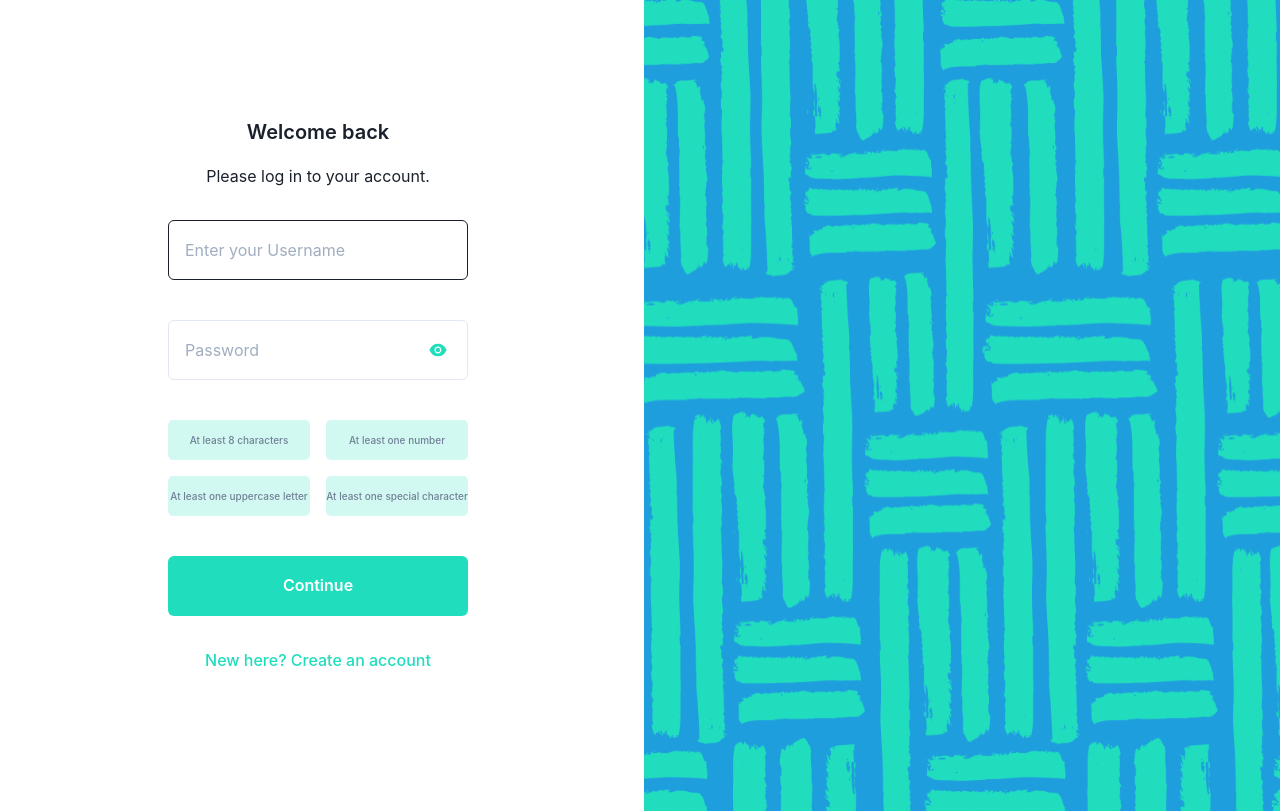
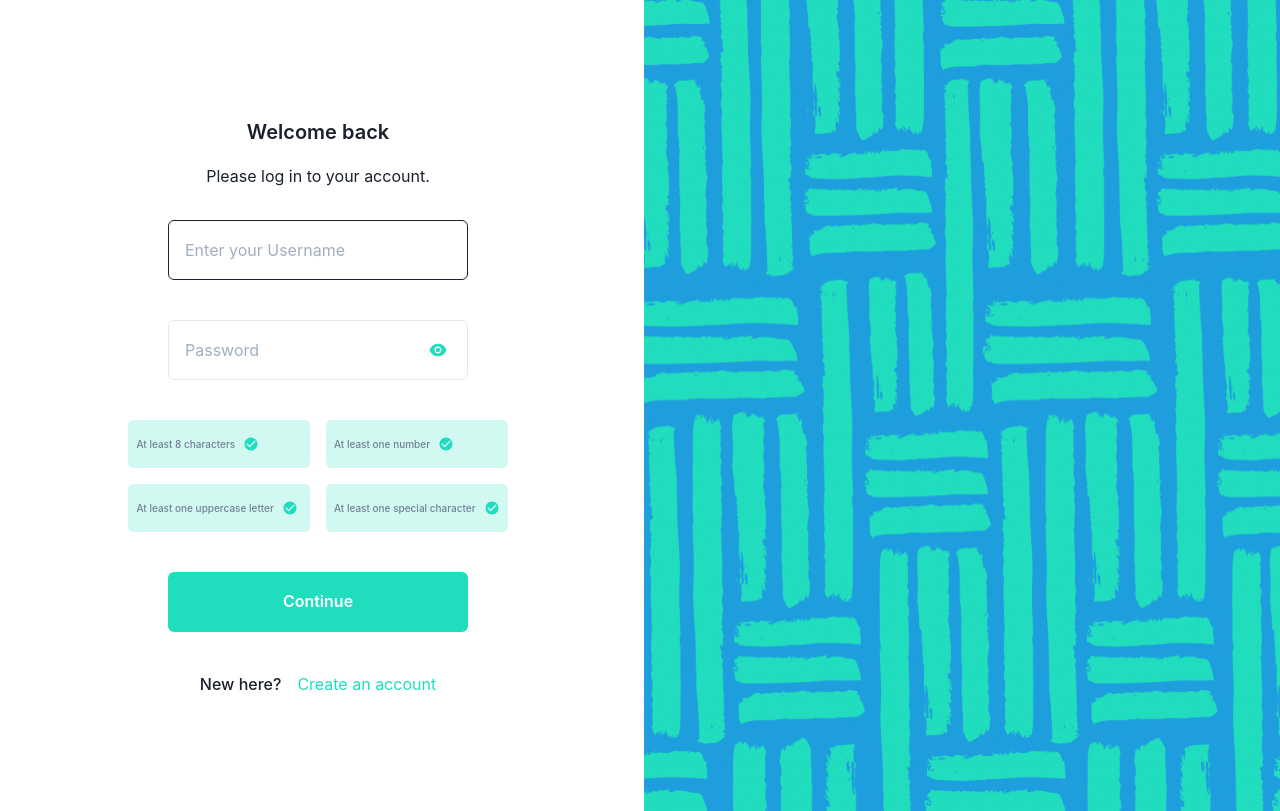
Before and after one commit to mpereannor/susu_fe, a Next.js app: page /auth/login in a window 1280 px wide. Built offline with nearby package versions, Linux system fonts and the light colour scheme.

Commit message:
style: format password tip

```diff
--- a/pages/auth/login/index.tsx
+++ b/pages/auth/login/index.tsx
@@ -21,9 +21,10 @@ import { yupResolver } from '@hookform/resolvers/yup'
 import { SubmitHandler, useForm } from 'react-hook-form'
 import Image from 'next/image'
 import susuAuthPic from '../../../assets/susu_auth.svg'
-import { ToggleColor } from '../../../lib/colorMode'
 import useToggle from '../../../hooks/useToggle'
 import { AiFillEye, AiFillEyeInvisible } from 'react-icons/ai'
+import { IoMdCheckmarkCircle } from 'react-icons/io'
+import Link from 'next/link'
 
 const Login = () => {
   const [value, toggle, setValue] = useToggle()
@@ -55,7 +56,6 @@ const Login = () => {
     resolver: yupResolver(loginSchema),
     mode: 'onBlur',
   })
-  const togglePwd = () => setValue((x: boolean) => !x)
 
   const onSubmit: SubmitHandler<ILoginInputs> = (data) => {
     console.log('data', data)
@@ -83,7 +83,7 @@ const Login = () => {
           </Box>
           <form onSubmit={handleSubmit(onSubmit)}>
             <FormControl>
-              <Stack spacing={10}>
+              <Stack spacing={10} align={'center'}>
                 <Input
                   w={'300px'}
                   h={'60px'}
@@ -102,7 +102,7 @@ const Login = () => {
                 />
 
                 {/* <Box> */}
-                <InputGroup>
+                <InputGroup w={'300px'}>
                   {value ? (
                     <InputRightElement
                       pr={5}
@@ -127,7 +127,6 @@ const Login = () => {
                     />
                   )}
                   <Input
-                    w={'300px'}
                     h={'60px'}
                     id="pwd"
                     type={value ? 'text' : 'password'}
@@ -143,48 +142,83 @@ const Login = () => {
                     })}
                   />
                 </InputGroup>
-                <SimpleGrid columns={2} spacing={4}>
-                  <Center
+                <SimpleGrid spacing={4} columns={[1, null, 2]}>
+                  <Box
                     bg="rgba(32, 221, 190, 0.2)"
-                    height="40px"
                     borderRadius={5}
+                    display={'flex'}
+                    paddingY={4}
+                    paddingX={2}
+                    alignItems={'center'}
                   >
                     <Text
                       textAlign={'left'}
                       fontSize={10}
                       fontWeight={'medium'}
                       color={'#718096'}
+                      mr={2}
                     >
                       At least 8 characters
                     </Text>
-                  </Center>
-                  <Center
+                    <IoMdCheckmarkCircle color="#20ddbe" />
+                  </Box>
+                  <Box
                     bg="rgba(32, 221, 190, 0.2)"
-                    height="40px"
+                    display={'flex'}
+                    paddingY={4}
+                    paddingX={2}
                     borderRadius={5}
+                    alignItems={'center'}
                   >
-                    <Text fontSize={10} fontWeight={'medium'} color={'#718096'}>
+                    <Text
+                      textAlign={'left'}
+                      fontSize={10}
+                      fontWeight={'medium'}
+                      color={'#718096'}
+                      mr={2}
+                    >
                       At least one number
                     </Text>
-                  </Center>
-                  <Center
+                    <IoMdCheckmarkCircle color="#20ddbe" />
+                  </Box>
+                  <Box
                     bg="rgba(32, 221, 190, 0.2)"
-                    height="40px"
+                    display={'flex'}
+                    paddingY={4}
+                    paddingX={2}
                     borderRadius={5}
+                    alignItems={'center'}
                   >
-                    <Text fontSize={10} fontWeight={'medium'} color={'#718096'}>
+                    <Text
+                      textAlign={'left'}
+                      fontSize={10}
+                      fontWeight={'medium'}
+                      color={'#718096'}
+                      mr={2}
+                    >
                       At least one uppercase letter
                     </Text>
-                  </Center>
-                  <Center
+                    <IoMdCheckmarkCircle color="#20ddbe" />
+                  </Box>
+                  <Box
                     bg="rgba(32, 221, 190, 0.2)"
-                    height="40px"
                     borderRadius={5}
+                    display={'flex'}
+                    paddingY={4}
+                    paddingX={2}
+                    alignItems={'center'}
                   >
-                    <Text fontSize={10} fontWeight={'medium'} color={'#718096'}>
+                    <Text
+                      textAlign={'left'}
+                      fontSize={10}
+                      fontWeight={'medium'}
+                      color={'#718096'}
+                      mr={2}
+                    >
                       At least one special character
                     </Text>
-                  </Center>
+                    <IoMdCheckmarkCircle color="#20ddbe" />
+                  </Box>
                 </SimpleGrid>
                 <FormErrorMessage>
                   {errors.username && errors.username.message}
@@ -200,12 +234,19 @@ const Login = () => {
                 >
                   Continue
                 </Button>
+                <Box display={'flex'} justifyContent="center">
+                  <Text size="12px" fontWeight={500} marginRight={4}>
+                    New here?
+                  </Text>
+                  <Link href={'/auth/signup'}>
+                    <Text color="#20ddbe" _hover={{ color: 'teal.400' }}>
+                      Create an account
+                    </Text>
+                  </Link>
+                </Box>
               </Stack>
             </FormControl>
           </form>
-          <Text size="12px" fontWeight={500} color={'#20ddbe'}>
-            New here? Create an account
-          </Text>
         </Stack>
       </Flex>
       <Flex flex={1} pos={'relative'} display={{ base: 'none', md: 'block' }}>
```
